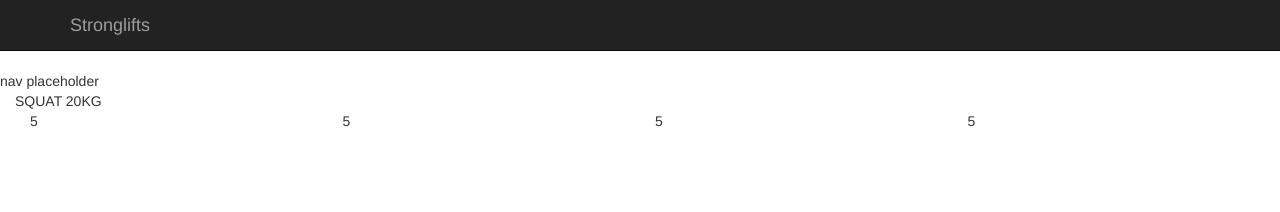
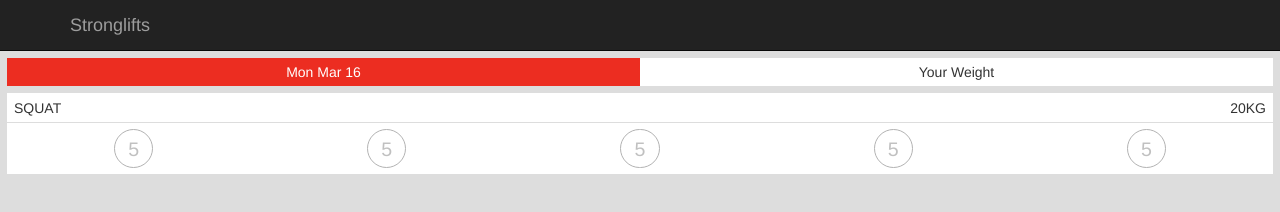
Before and after one commit to TheJegan/workout, a plain HTML site: page index.html in a window 1280 px wide. Drawn offline with nearby package versions, Linux system fonts and the light colour scheme.

Commit message:
layout changes for header & exercises

```diff
--- a/index.html
+++ b/index.html
@@ -4,7 +4,7 @@
 		<meta charset="utf-8">
 		<meta http-equiv="X-UA-Compatible" content="IE=edge">
 		<meta name="viewport" content="width=device-width, initial-scale=1">
-    <title>Bootstrap 101 Template</title>
+		<title>Stronglifts</title>
 
 		<!-- Bootstrap -->
 		<link href="css/bootstrap.min.css" rel="stylesheet">
@@ -18,7 +18,7 @@
 		<![endif]-->
 	</head>
 	<body>
-   <nav class="navbar navbar navbar-inverse  navbar-static-top">
+	 <nav class="navbar navbar-inverse  navbar-static-top">
 		<div class="container">
 				<div class="navbar-header">
 					<button type="button" class="navbar-toggle collapsed" data-toggle="collapse" data-target="#navbar" aria-expanded="false" aria-controls="navbar">
@@ -38,25 +38,34 @@
 		http://a2.mzstatic.com/us/r30/Purple5/v4/97/72/da/9772da10-4c6f-d73f-ea68-b14c9a65201b/screen568x568.jpeg -->
 
 	<div class="row">
-        <div>nav placeholder </div>
+		<div class="header">
+			<div class='date col-xs-6 solidBackground'>
+				<span>Mon Mar 16</span>
 			</div>
+			<div class='personalWeight col-xs-6'>
+				<span>Your Weight</span>
+			</div>
+		</div>
+		<div class='clear'></div>
+	</div>
+
+	<div class="exercise row">
 		<div class="title">
 			<span class="name">SQUAT</span>  <span class="weight">20KG</span>
 		</div>
-        <div class="numberOfSets">
-            <div class="col-xs-6 col-sm-3 set">
+		<div class="sets">
+			<div class="repsContainer">
+				<span class='reps'>
 					5
+				</span>
 			</div>
-            <div class="col-xs-6 col-sm-3 set">5</div>
-            <div class="col-xs-6 col-sm-3 set">5</div>
-            <div class="col-xs-6 col-sm-3 set">5</div>
-            <!-- <div class="col-xs-6 col-sm-3 set">5</div> -->
+			<div class="repsContainer"><span class='reps'>5</span></div>
+			<div class="repsContainer"><span class='reps'>5</span></div>
+			<div class="repsContainer"><span class='reps'>5</span></div>
+			<div class="repsContainer"><span class='reps'>5</span></div>
+			<div class='clear'></div>
 		</div>
 	</div>
-
-
-
-
 
 </div>
 
--- a/stronglift.css
+++ b/stronglift.css
@@ -1,14 +1,71 @@
-/*.numberOfSets .set {
+.clear
+{
+ clear: both;
+}
 
-    padding: 5px 10px;
-    display: inline-block;
-    border: 1px grey solid;
-    text-align: center;
-    vertical-align: center;
-    border-radius: 50%;
-}*/
+.navbar
+{
+ margin-bottom: .5em;
+}
 
-/*.set
+body
 {
-	background: gray;
-}*/
+ background: #ddd;
+}
+
+.row
+{
+ padding: 0 .5em .5em;
+}
+
+.header
+{
+ text-align: center;
+}
+.date, .personalWeight, .title, .sets
+{
+ background: #fff;
+ padding: .3em .5em;
+}
+
+.title
+{
+ border-bottom: 1px solid #ddd;
+}
+
+.weight
+{
+ float: right;
+}
+
+.sets
+{
+ position: relative;
+ font-size: 1.4em;
+ padding-left: 0;
+ padding-right: 0;
+}
+
+.repsContainer
+{
+ width: 20%;
+ float: left;
+ text-align: center;
+}
+
+.reps
+{
+ display: inline-block;
+ width: 2em;
+ height: 2em;
+ line-height: 2em;
+ border: 1px solid #000;
+ border-radius: 50%;
+ opacity: .3;
+}
+
+.solidBackground
+{
+ background: #EC2D21;
+ color: #fff;
+}
```
Lines whose indentation alone changed are shown as unchanged.
